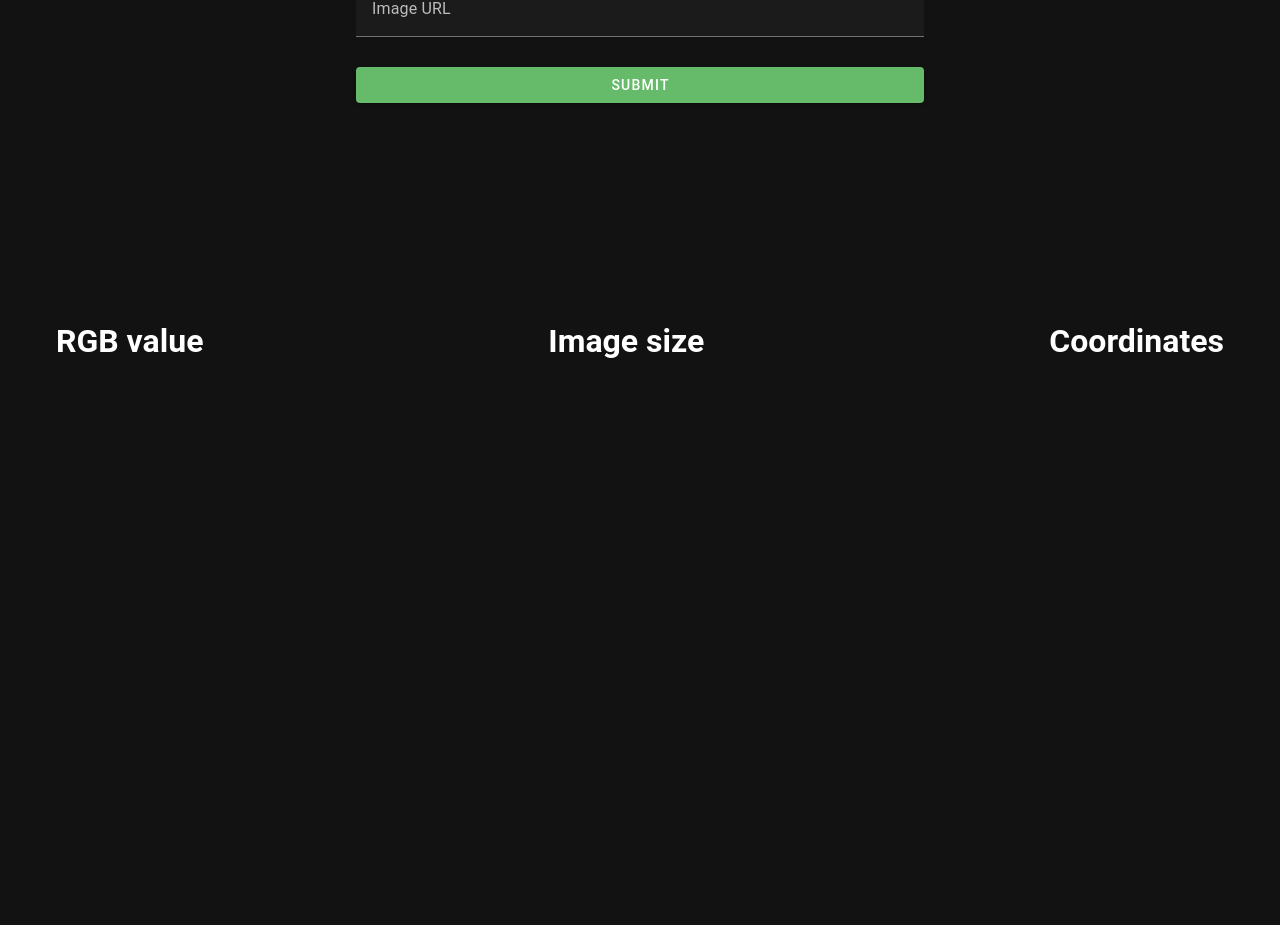
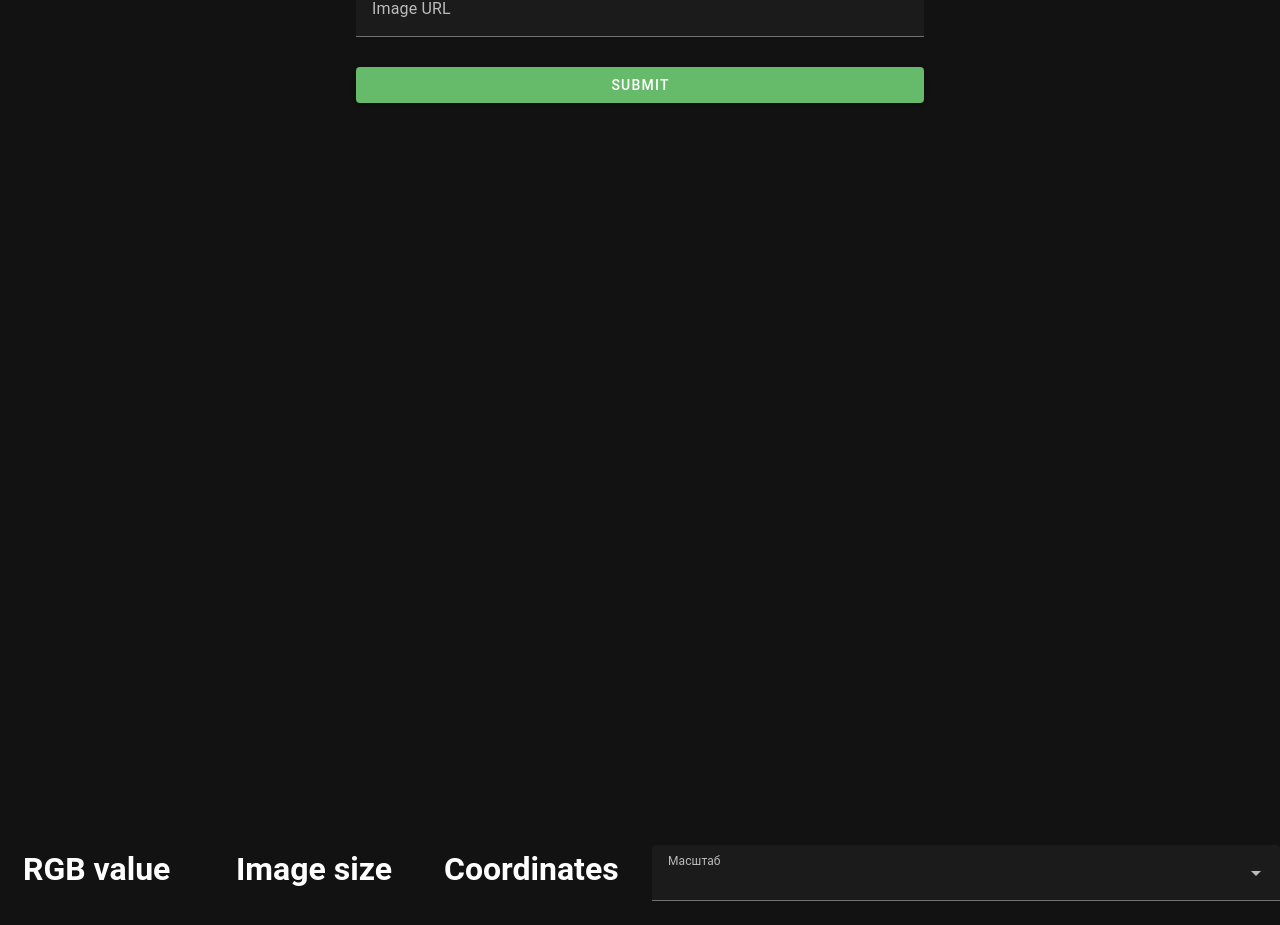
Before and after one commit to Ctfy21/lab1-image-processing, a Vue app: page / in a window 1280 px wide. Shown: the part 193-1118 px from the top of the page. Before the commit the page ends 800 px from the top, so only its background shows below. Built offline with nearby package versions, Linux system fonts and the light colour scheme.

Commit message:
add rescale

```diff
--- a/src/pages/index.vue
+++ b/src/pages/index.vue
@@ -3,8 +3,9 @@
     <v-app-bar-title>lab1-image-processing</v-app-bar-title>
   </v-app-bar>
 
+
   <v-container width="600px">
-    <v-form @submit.prevent="submit">
+    <v-form @submit.prevent="submitImgUrl">
       <v-file-input label="Image download" variant="underlined" @change="uploadImage"></v-file-input>
       <p class="text-center">OR</p>
       <v-text-field v-model="imgUrl" label="Image URL"></v-text-field>
@@ -13,20 +14,28 @@
   </v-container>
 
   <v-container class="d-flex justify-center">
-    <canvas id="imgCanvas"></canvas>
+      <canvas id="imgCanvas"></canvas>
   </v-container>
 
-  <v-container class="d-flex justify-space-between">
-    <h1 class="h1 text-center">RGB value</h1>
-    <h1 class="h1 text-center">Image size</h1>
-    <h1 class="h1 text-center">Coordinates</h1>
-  </v-container>
+  <v-row class="mt-8">
+    <v-col>
+      <v-row class="d-flex justify-space-between">
+        <v-col><h1 class="h1 text-center">RGB value</h1></v-col>
+        <v-col><h1 class="h1 text-center">Image size</h1></v-col>
+        <v-col><h1 class="h1 text-center">Coordinates</h1></v-col>
+      </v-row>
 
-  <v-container class="d-flex justify-space-between">
-    <h1 class="h1 text-center">{{ rgbText }}</h1>
-    <h1 class="h1 text-center">{{ imgSize }}</h1>
-    <h1 class="h1 text-center">{{ coordText }}</h1>
-  </v-container>
+      <v-row class="d-flex justify-space-between">
+        <v-col><h1 class="h1 text-center">{{ rgbText }}</h1></v-col>
+        <v-col><h1 class="h1 text-center">{{ imgSize }}</h1></v-col>
+        <v-col><h1 class="h1 text-center">{{ coordText }}</h1></v-col>
+      </v-row>
+    </v-col>
+    <v-col>
+      <v-select label="Масштаб" v-model="imgScaleSelect" :items=itemsScaleSelect @update:model-value="rescaleImage"></v-select>
+    </v-col>
+  </v-row>
+
 
 </template>
 
@@ -34,70 +43,69 @@
 export default{
   data() {
     return{
+      image: null,
+      canvas: null,
+      ctx: null,
       imgUrl: "",
-      file: null,
       coordText: "",
       rgbText: "",
-      imgSize: ""
+      imgSize: "",
+      imgScaleSelect: "",
+      itemsScaleSelect: ['12%', '25%', '35%', '50%', '100%', '150%', '200%', '300%']
     }
   },
+  mounted() {
+    this.canvas = document.getElementById("imgCanvas")
+    this.ctx = this.canvas.getContext('2d')
+    this.canvas.width = window.innerWidth - 150
+    this.canvas.height = window.innerHeight - 150
+  },
   methods: {
-    uploadImage(e){
-      var canvas = document.getElementById("imgCanvas")
-      const ctx = canvas.getContext('2d')
-
-      const img = new Image()
-      img.crossOrigin = 'anonymous';
-      img.onload = () => {
-        canvas.width = img.width
-        canvas.height = img.height
-        ctx.drawImage(img, 0, 0);
-        this.imgSize = `${img.width}x${img.height}`
+    initial(src){
+      this.image = new Image()
+      this.image.crossOrigin = 'anonymous';
+      this.image.onload = () => {
+        let scale = Math.min(this.canvas.width / this.image.width, this.canvas.height / this.image.height);
+        let x = (this.canvas.width - this.image.width * scale) / 2;
+        let y = (this.canvas.height - this.image.height * scale) / 2;
+        this.ctx.clearRect(0, 0, this.canvas.width, this.canvas.height); // Очистка холста
+        this.ctx.drawImage(this.image, x, y, this.image.width * scale, this.image.height * scale);
+        this.imgSize = `${this.image.width}x${this.image.height}`
+        this.imgScaleSelect = String(Math.round(scale * 100)) + '%'
       }
 
-      img.src = URL.createObjectURL(e.target.files[0]);
+      this.image.src = src
 
-      canvas.addEventListener("mousemove", (e) => {
-          const ctx = canvas.getContext('2d')
-          // not so sure about these... might need to offset them or so
-          let rect = canvas.getBoundingClientRect();
+      this.canvas.addEventListener("mousemove", (e) => {
+          let rect = this.canvas.getBoundingClientRect();
           var x = Math.round(e.x - rect.left);
           var y = Math.round(e.y - rect.top);
-          // set color now
-          var canvasColor = ctx.getImageData(x, y, 1, 1).data; // rgba e [0,255]
+          var canvasColor = this.ctx.getImageData(x, y, 1, 1).data;
           var r = canvasColor[0];
           var g = canvasColor[1];
           var b = canvasColor[2];
           this.coordText = `(${x}, ${y})`
           this.rgbText = `(${r},${g},${b})`
         });
+    },
+    uploadImage(e){
+      this.initial(URL.createObjectURL(e.target.files[0]))
+    },
+    submitImgUrl() {
+      this.initial(this.imgUrl)
+    },
+    rescaleImage(){
+      let scale = Number(this.imgScaleSelect.substring(0, this.imgScaleSelect.length - 1)) / 100
+      let x = (this.canvas.width - this.image.width * scale) / 2;
+      let y = (this.canvas.height - this.image.height * scale) / 2;
+      this.ctx.clearRect(0, 0, this.canvas.width, this.canvas.height);
+      this.ctx.drawImage(this.image, x, y, this.image.width * scale, this.image.height * scale);
 
-    },
-    submit() {
-      var canvas = document.getElementById("imgCanvas")
-      const ctx = canvas.getContext('2d')
-
-      const img = new Image()
-      img.crossOrigin = 'anonymous';
-      img.onload = () => {
-        canvas.width = img.width
-        canvas.height = img.height
-        ctx.drawImage(img, 0, 0);
-        this.imgSize = `${img.width}x${img.height}`
-      }
-
-      img.src = this.imgUrl
-
-
-
-      canvas.addEventListener("mousemove", (e) => {
-          const ctx = canvas.getContext('2d')
-          // not so sure about these... might need to offset them or so
-          let rect = canvas.getBoundingClientRect();
+      this.canvas.addEventListener("mousemove", (e) => {
+          let rect = this.canvas.getBoundingClientRect();
           var x = Math.round(e.x - rect.left);
           var y = Math.round(e.y - rect.top);
-          // set color now
-          var canvasColor = ctx.getImageData(x, y, 1, 1).data; // rgba e [0,255]
+          var canvasColor = this.ctx.getImageData(x, y, 1, 1).data;
           var r = canvasColor[0];
           var g = canvasColor[1];
           var b = canvasColor[2];
@@ -105,9 +113,6 @@ export default{
           this.rgbText = `(${r},${g},${b})`
         });
     }
-
-
-
   }
 }
 
```
